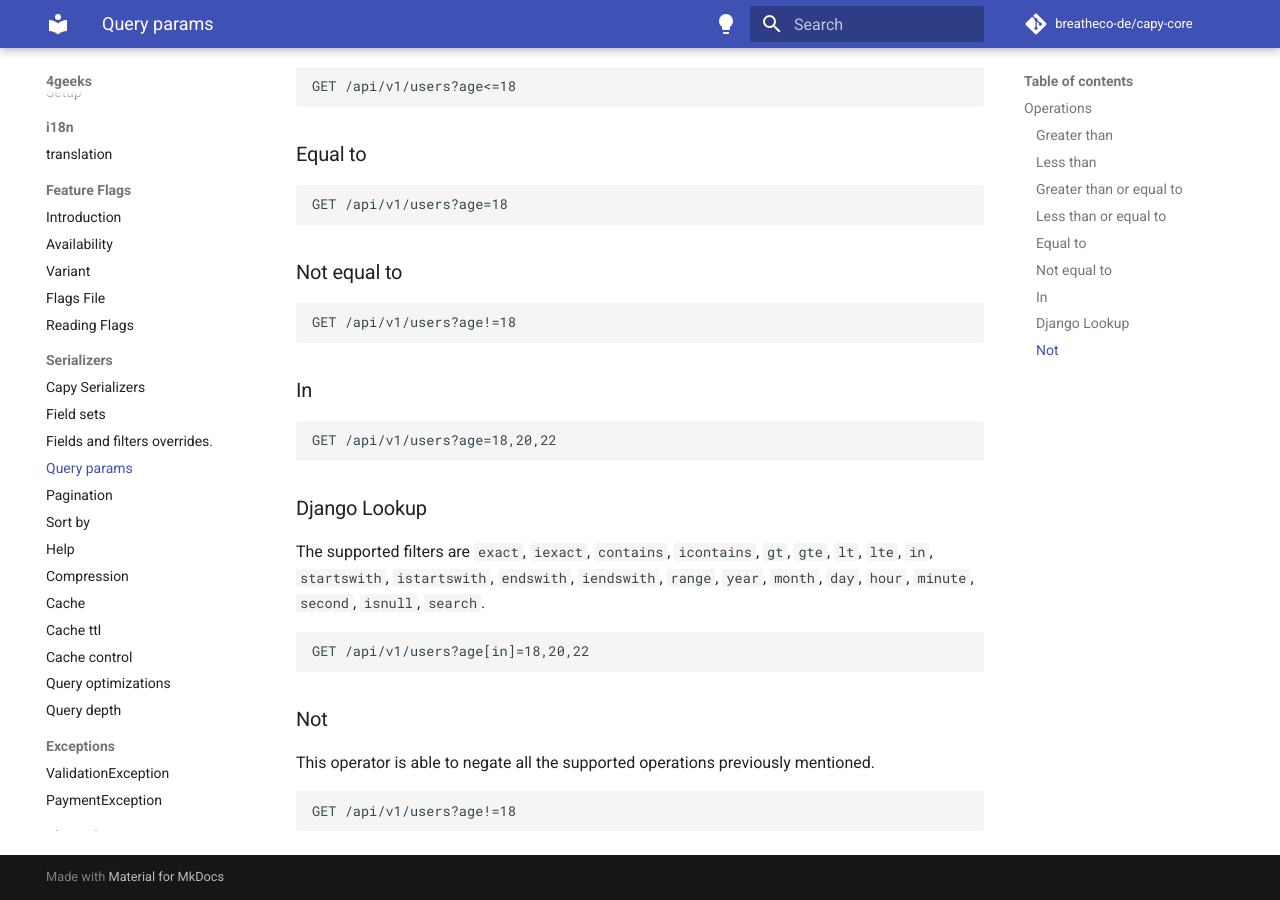
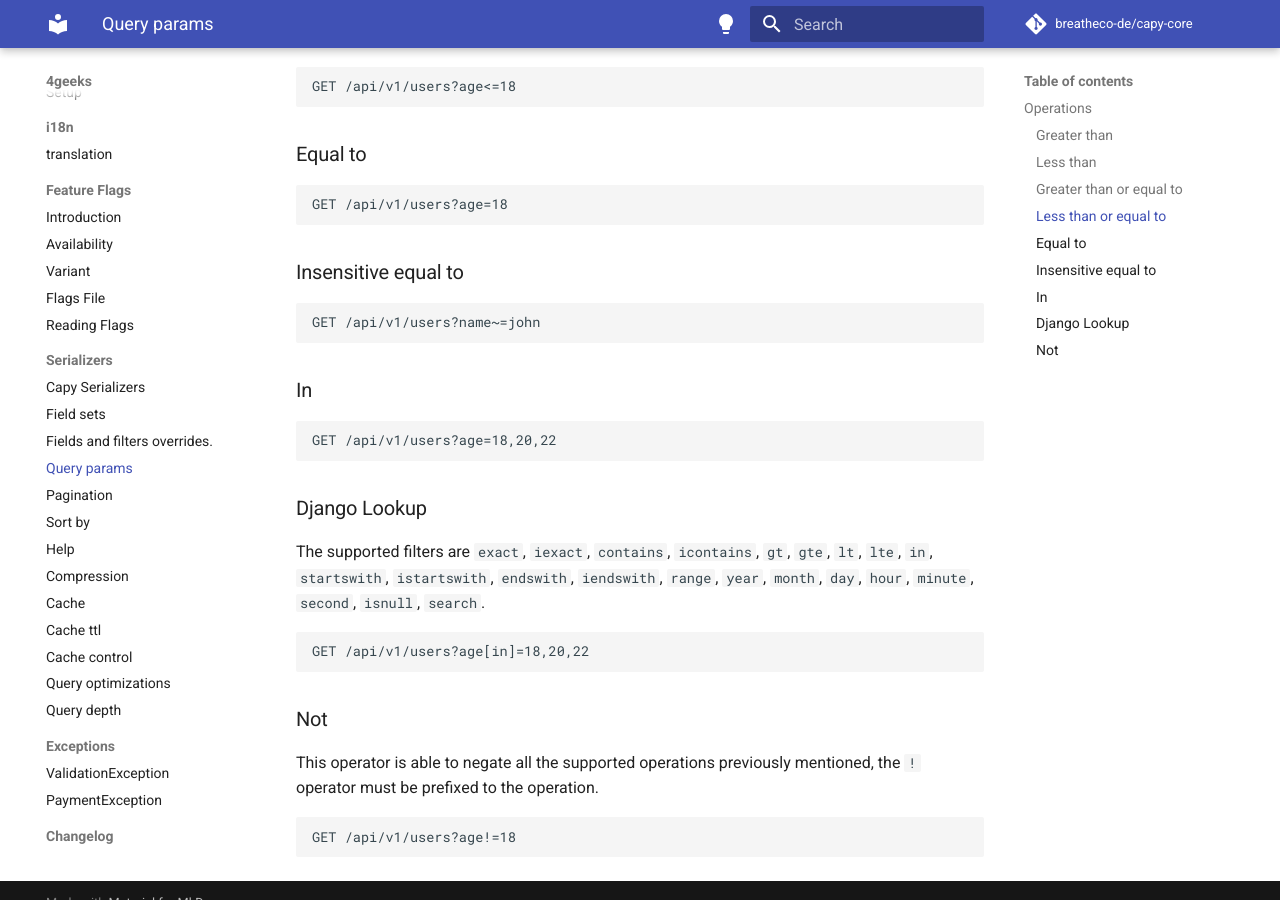
Before and after one commit to breatheco-de/capy-core, an MkDocs documentation site: the page built from docs/serializers/query-params.md, in a window 1280 px wide and 900 px high, scrolled down 655 px. Built offline with MkDocs 1.6.1 and Material for MkDocs 9.7.7, drawn with Linux system fonts in a browser that asks for light colours; comment, search, counter and statistics services are not loaded.

Commit message:
update docs

````diff
--- a/docs/serializers/query-params.md
+++ b/docs/serializers/query-params.md
@@ -34,10 +34,10 @@ GET /api/v1/users?age<=18
 GET /api/v1/users?age=18
 ```
 
-### Not equal to
+### Insensitive equal to
 
 ```http
-GET /api/v1/users?age!=18
+GET /api/v1/users?name~=john
 ```
 
 ### In
@@ -56,7 +56,7 @@ GET /api/v1/users?age[in]=18,20,22
 
 ### Not
 
-This operator is able to negate all the supported operations previously mentioned.
+This operator is able to negate all the supported operations previously mentioned, the `!` operator must be prefixed to the operation.
 
 ```http
 GET /api/v1/users?age!=18
````
